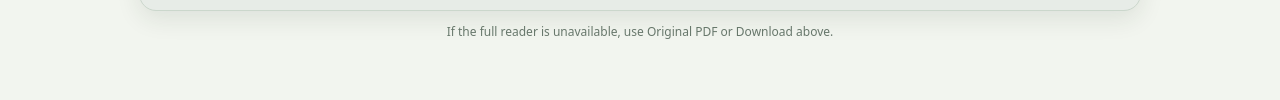
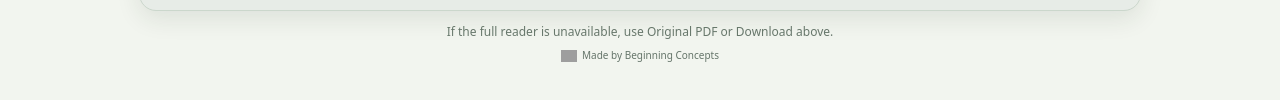
Before and after one commit to glenroygriffiths876-collab/HSTU-SI, a plain HTML site: page pdf-reader.html in a window 1280 px wide. Shown: the part 802-902 px from the top of the page. Drawn offline with Linux system fonts and the light colour scheme; grey boxes are pictures that could not be loaded.

Commit message:
Add discreet Beginning Concepts attribution to page footer

```diff
--- a/pdf-reader.html
+++ b/pdf-reader.html
@@ -76,7 +76,7 @@ button:focus-visible,a:focus-visible{outline:3px solid var(--gold);outline-offse
 <img id="cover" alt="First page preview" hidden>
 <canvas id="pageCanvas" aria-label="PDF page" hidden></canvas>
 </section>
-<footer>If the full reader is unavailable, use Original PDF or Download above.</footer>
+<footer>If the full reader is unavailable, use Original PDF or Download above.<div class="beginning-concepts-credit" style="display:flex;align-items:center;justify-content:center;margin-top:8px;color:#65756a;font-size:10px"><a href="https://beginningconcepts.org/" target="_blank" rel="noopener noreferrer" aria-label="Made by Beginning Concepts; visit beginningconcepts.org" title="Visit Beginning Concepts" style="display:inline-flex;align-items:center;justify-content:center;gap:5px;color:inherit;text-decoration:none;font-size:10px;line-height:1.3"><img src="https://beginningconcepts.org/assets/brand-logo.webp" alt="" width="16" height="16" loading="lazy" decoding="async" style="width:16px;height:16px;object-fit:contain;flex:0 0 16px;border:0"/><span>Made by Beginning Concepts</span></a></div></footer>
 </main>
 <script>
 (()=>{
```
